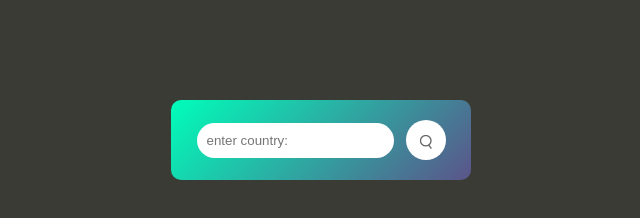
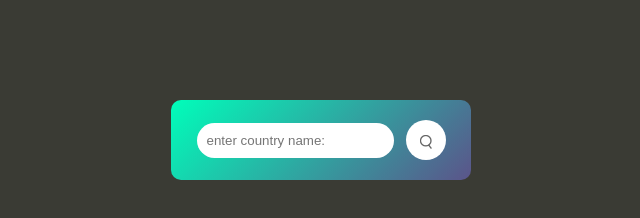
Before and after one commit to Kyaw-Khine-Aung/weather-app, a plain HTML site: page index.html in a window 1280 px wide. Shown: the full height of the page, 319-959 px from the left. Drawn offline with Linux system fonts and the light colour scheme; files that its build step writes are made by us from their sources.

Commit message:
change the input box

```diff
--- a/index.html
+++ b/index.html
@@ -13,7 +13,7 @@
     <div class="mainContainer">
         <div class="container">
             <div class="inputForm">
-                <input type="text" placeholder="enter country:" class="searchInput">
+                <input type="text" placeholder="enter country name:" class="searchInput">
                 <div class="image">
                     <img src="./images/search.png" alt="" class="searchIcon">
                 </div>
```
